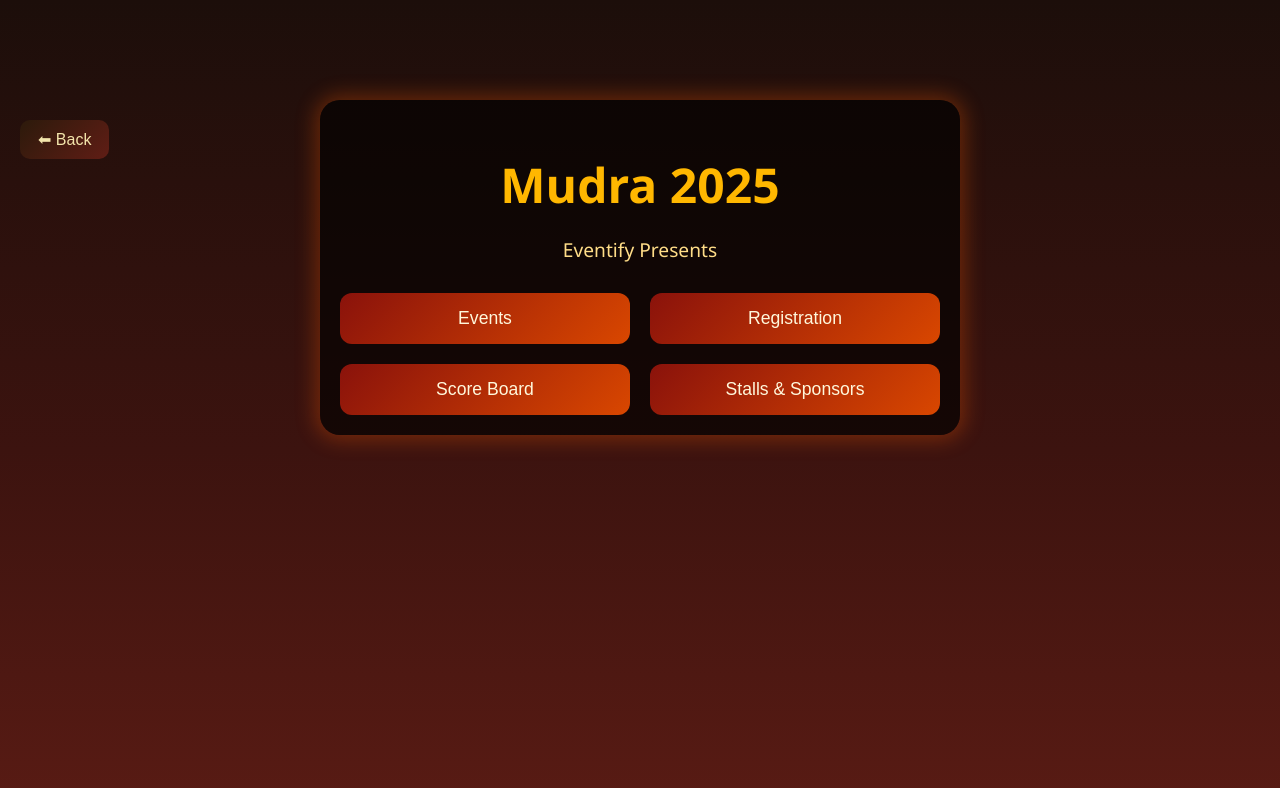
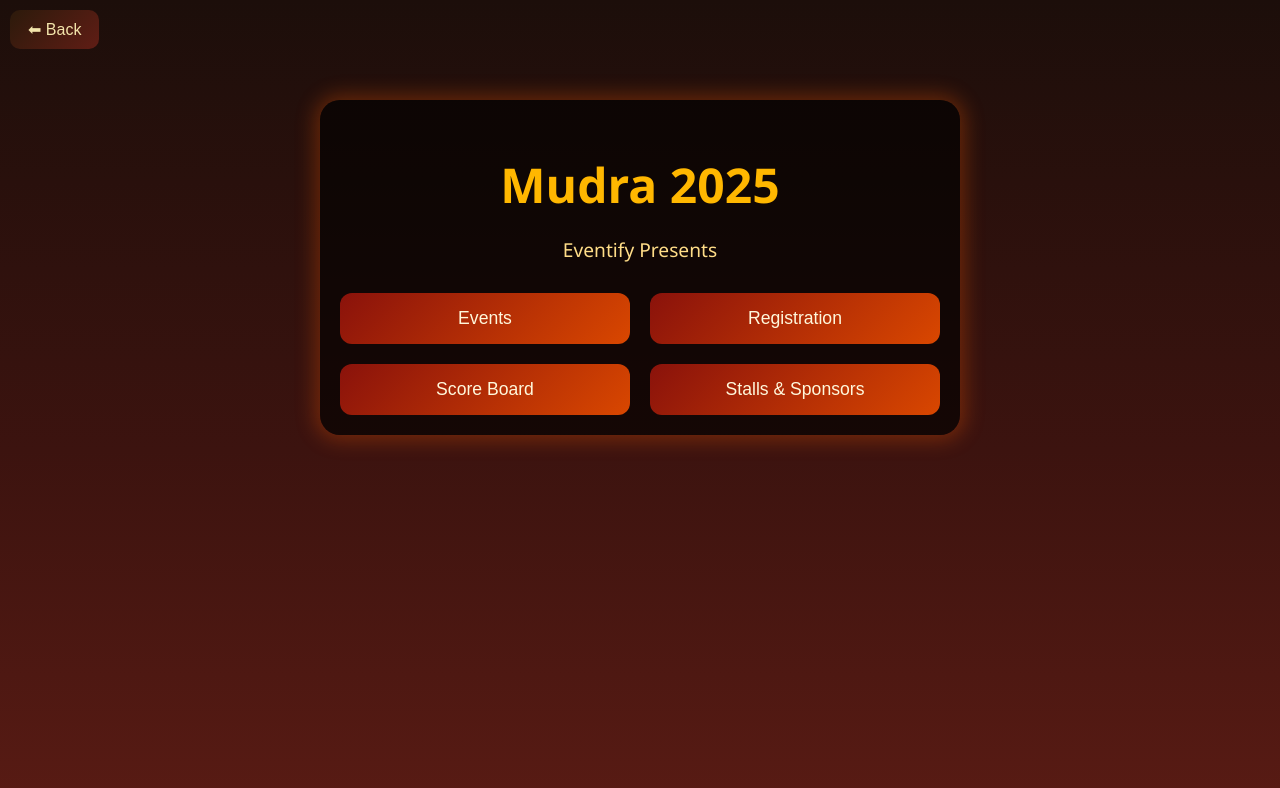
Before and after one commit to Sreelakshmi-cloud/Mudra, a plain HTML site: page menu.html in a window 1280 px wide. Drawn offline with Linux system fonts and the light colour scheme.

Commit message:
back button positioning

```diff
--- a/menu.css
+++ b/menu.css
@@ -1,12 +1,12 @@
+
 body {
     margin: 0;
     padding: 0;
     background: linear-gradient(to bottom, #1c0e0a, #3c130f, #601d15);
     color: #f3e5ab;
     font-family: 'Segoe UI', sans-serif;
-    height: 100vh;
+    height : 100vh;
     text-align: center;
-    position: relative;
   }
 
   .container {
@@ -54,14 +54,16 @@ body {
   }
 
   /* Top-Left Back Button */
+  /* Adjust the back button to be at the very top-left */
 .back-button {
   position: absolute;
-    top: 20px;
-    left: 20px;
+  top: 10px; /* Align to the very top */
+  left: 10px; /* Align to the very left */
+  margin: 0; /* Remove any default margin */
+  padding: 10px 18px; /* Keep padding for the button content */
   background: linear-gradient(135deg, #2c1a0b, #601d15);
   color: #f3e5ab;
   border: none;
-    padding: 10px 18px;
   font-size: 1rem;
   border-radius: 10px;
   cursor: pointer;
@@ -69,6 +71,7 @@ body {
   z-index: 1000;
 }
 
+/* Optional: Add hover effect */
 .back-button:hover {
   background: linear-gradient(135deg, #401b0e, #8a120b);
   transform: scale(1.05);
--- a/menu.html
+++ b/menu.html
@@ -2,7 +2,7 @@
 <html lang="en">
 <head>
   <meta charset="UTF-8" />
-  <meta name="viewport" content="width=device-width, initial-scale=1.0"/>
+  <meta name="viewport" content="width=device-width"/>
   <title>Mudra - Navigation</title>
   <link rel="stylesheet" href="menu.css" />
 </head>
```
Lines whose indentation alone changed are shown as unchanged.
